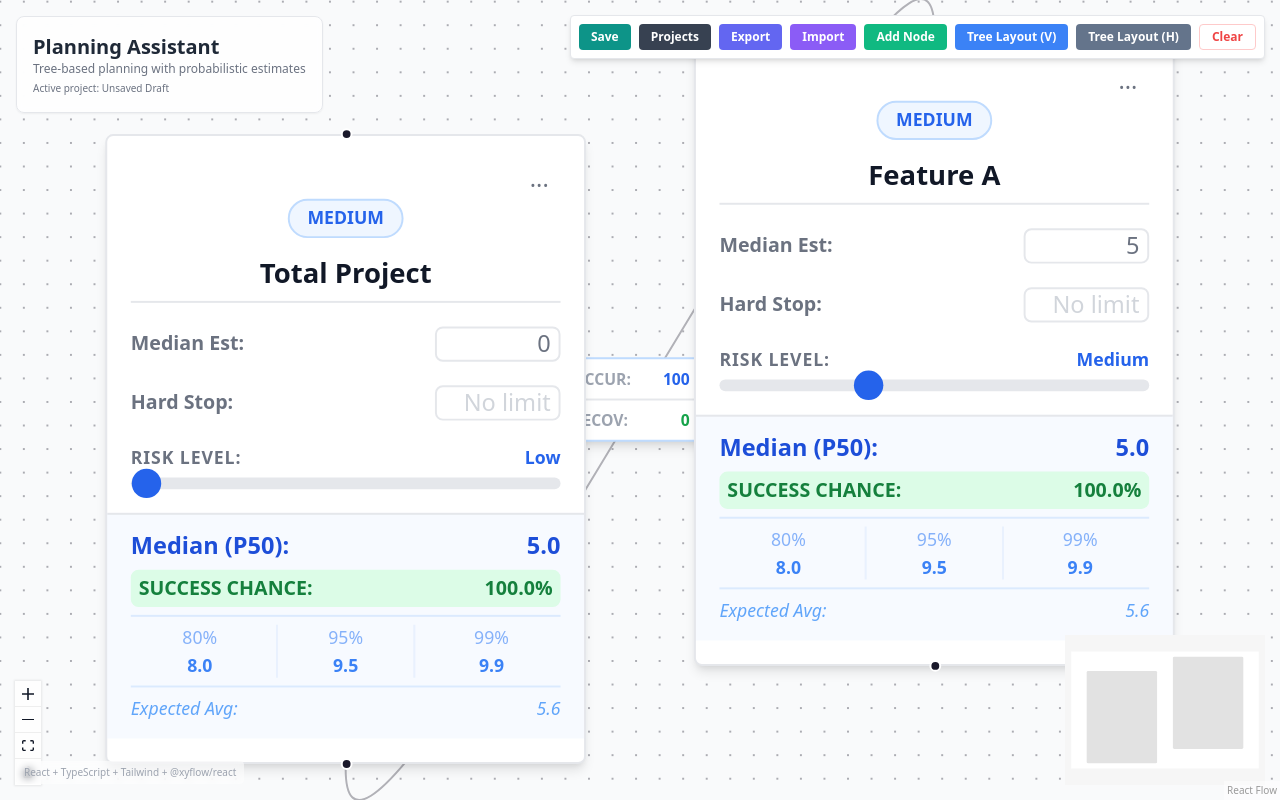
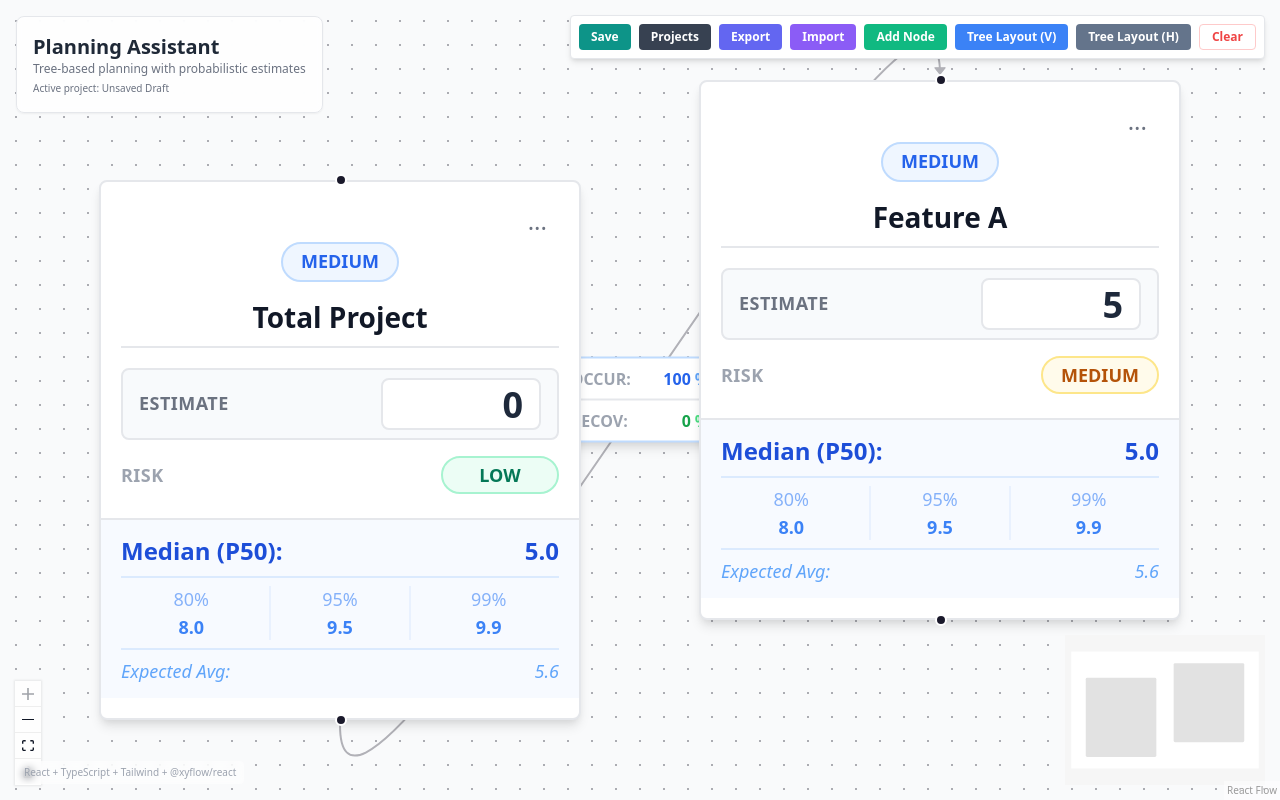
Before and after one commit to vladimirshefer/project-planner, a React (Vite) app: page / in a window 1280 px wide. Built offline with nearby package versions, Linux system fonts and the light colour scheme.

Commit message:
Redesign - cleaner design

```diff
--- a/src/components/NodeView.tsx
+++ b/src/components/NodeView.tsx
@@ -1,3 +1,4 @@
+import { useEffect, useState } from 'react'
 import {Handle, Position} from '@xyflow/react'
 import {EstimationsGraph} from '../utils/estimations-graph'
 import {ProjectStats} from '../utils/project-stats'
@@ -10,6 +11,13 @@ const PRIORITY_COLORS: Record<Priority, string> = {
   medium: 'bg-blue-50 text-blue-600 border-blue-200',
   major: 'bg-orange-50 text-orange-600 border-orange-200',
   critical: 'bg-red-50 text-red-600 border-red-200',
+}
+
+const RISK_COLORS: Record<ProjectStats.RiskLevel, string> = {
+  low: 'bg-emerald-50 text-emerald-700 border-emerald-200',
+  medium: 'bg-amber-50 text-amber-700 border-amber-200',
+  high: 'bg-orange-50 text-orange-700 border-orange-200',
+  extreme: 'bg-red-50 text-red-700 border-red-200',
 }
 
 export function NodeView({
@@ -27,8 +35,16 @@ export function NodeView({
   onUpdateData: (key: keyof NodeData, value: any) => void
   onDeleteNode: () => void
 }) {
+  const [isHardStopEnabled, setIsHardStopEnabled] = useState(data.limit !== undefined && data.limit !== null)
+
+  useEffect(() => {
+    if (data.limit !== undefined && data.limit !== null) {
+      setIsHardStopEnabled(true)
+    }
+  }, [data.limit])
+
   return (
-    <div className="rounded border bg-white p-3 shadow-md min-w-[180px] flex flex-col gap-2">
+    <div className="rounded border bg-white p-2.5 shadow-md min-w-[180px] flex flex-col gap-2">
       <Handle type="target" position={Position.Top} />
 
       <div className="flex justify-end -mb-1">
@@ -37,6 +53,20 @@ export function NodeView({
             ...
           </summary>
           <div className="absolute right-0 mt-1 bg-white border rounded shadow-md z-10 min-w-[110px]">
+            <button
+              type="button"
+              onClick={() => {
+                if (isHardStopEnabled) {
+                  onUpdateData('limit', undefined)
+                  setIsHardStopEnabled(false)
+                  return
+                }
+                setIsHardStopEnabled(true)
+              }}
+              className="w-full text-left px-2 py-1.5 text-xs text-gray-700 hover:bg-gray-50 border-b"
+            >
+              {isHardStopEnabled ? 'Disable hard stop' : 'Enable hard stop'}
+            </button>
             <button
               type="button"
               onClick={onDeleteNode}
@@ -69,61 +99,64 @@ export function NodeView({
         onChange={(e) => onUpdateData('label', e.target.value)}
       />
 
-      <div className="flex flex-col gap-3 text-[10px] text-gray-500 pt-1">
-        <div className="flex justify-between items-center gap-2">
-          <span className="whitespace-nowrap font-semibold">Median Est:</span>
+      <div className="flex flex-col gap-2 text-[10px] text-gray-500 pt-0.5">
+        <div className="flex justify-between items-center gap-2 border rounded px-2 py-1 bg-slate-50">
+          <span className="whitespace-nowrap font-semibold text-[9px] uppercase tracking-wide">Estimate</span>
           <input
             type="number"
-            className="w-16 border rounded px-1 text-right text-xs focus:ring-1 focus:ring-blue-500 outline-none bg-white"
+            className="w-20 border rounded px-2 text-right text-lg font-bold leading-none focus:ring-1 focus:ring-blue-500 outline-none bg-white text-slate-800"
             defaultValue={data.estimate}
             onChange={(e) => onUpdateData('estimate', parseFloat(e.target.value) || 0)}
           />
         </div>
 
+        {isHardStopEnabled && (
           <div className="flex justify-between items-center gap-2">
             <span className="whitespace-nowrap font-semibold">Hard Stop:</span>
             <input
               type="number"
               placeholder="No limit"
-            className="w-16 border rounded px-1 text-right text-xs focus:ring-1 focus:ring-red-500 outline-none placeholder:text-gray-300 bg-white"
-            defaultValue={data.limit}
+              className="w-20 border rounded px-1.5 text-right text-xs focus:ring-1 focus:ring-red-500 outline-none placeholder:text-gray-300 bg-white"
+              value={data.limit ?? ''}
               onChange={(e) => {
                 const val = parseFloat(e.target.value)
                 onUpdateData('limit', isNaN(val) ? undefined : val)
               }}
             />
           </div>
+        )}
 
-        <div className="flex flex-col gap-1">
-          <div className="flex justify-between items-center">
-            <span className="whitespace-nowrap font-semibold uppercase tracking-wider text-[9px]">Risk Level:</span>
-            <span className="text-blue-600 font-bold capitalize text-[9px]">{data.risk}</span>
-          </div>
-          <input
-            type="range"
-            min="0"
-            max="3"
-            step="1"
-            className="w-full h-1.5 bg-gray-200 rounded-lg appearance-none cursor-pointer accent-blue-600"
-            value={riskLevels.indexOf(data.risk)}
-            onChange={(e) => onUpdateData('risk', riskLevels[parseInt(e.target.value)])}
-          />
+        <div className="flex items-center justify-between gap-2">
+          <span className="text-[9px] uppercase tracking-wide font-semibold text-gray-400">Risk</span>
+          <select
+            value={data.risk || 'medium'}
+            onChange={(e) => onUpdateData('risk', e.target.value as ProjectStats.RiskLevel)}
+            className={`text-[9px] uppercase font-bold px-2 py-0.5 rounded-full border cursor-pointer outline-none appearance-none text-center ${RISK_COLORS[data.risk || 'medium']}`}
+          >
+            {riskLevels.map((risk) => (
+              <option key={risk} value={risk}>
+                {risk}
+              </option>
+            ))}
+          </select>
         </div>
       </div>
 
       {totals && (
-        <div className="mt-1 border-t pt-2 flex flex-col gap-1 bg-blue-50/50 -mx-3 px-3 pb-2">
+        <div className="mt-1 border-t pt-2 flex flex-col gap-1 bg-blue-50/50 -mx-2.5 px-2.5 pb-1.5">
           <div className="flex justify-between items-center font-bold text-xs text-blue-700">
             <span>Median (P50):</span>
             <span>{totals.p50.toFixed(1)}</span>
           </div>
 
+          {totals.successProb < 0.9999 && (
             <div
               className={`flex justify-between items-center text-[10px] font-bold px-1 py-0.5 rounded ${totals.successProb < 0.9 ? 'bg-red-100 text-red-700' : 'bg-green-100 text-green-700'}`}
             >
               <span>SUCCESS CHANCE:</span>
               <span>{(totals.successProb * 100).toFixed(1)}%</span>
             </div>
+          )}
 
           <div className="grid grid-cols-3 gap-1 text-[9px] text-blue-500 text-center border-t border-blue-100 pt-1">
             <div title="80% Confidence Level" className="flex flex-col">
```
Lines whose indentation alone changed are shown as unchanged.
